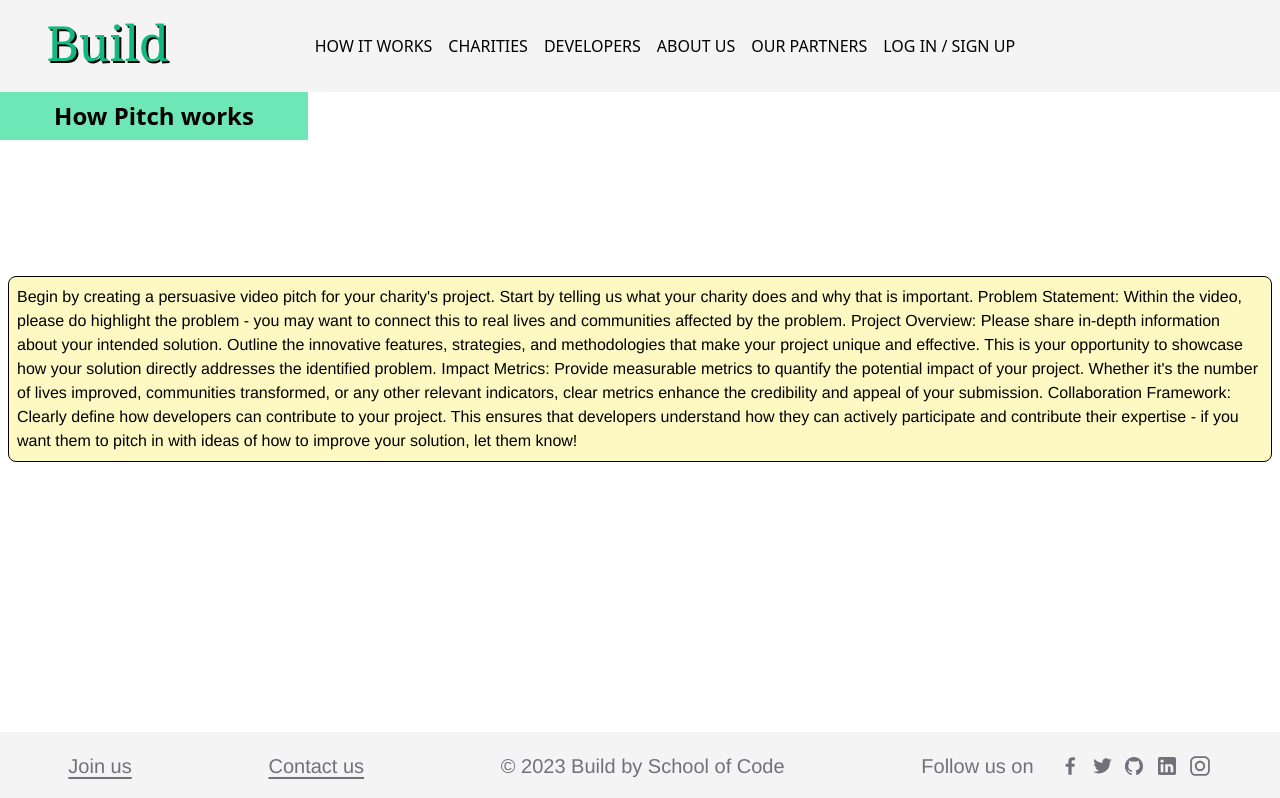
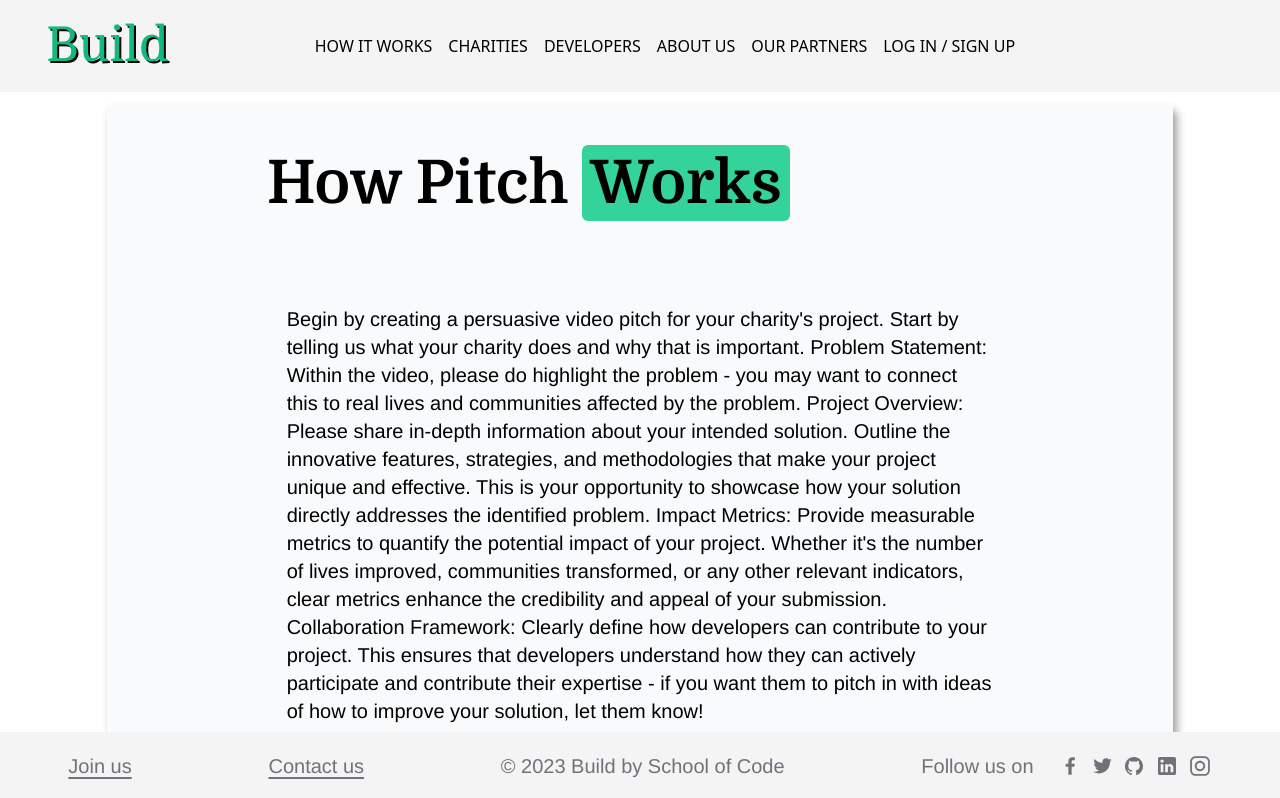
Before and after one commit to SchoolOfCode/Team-Build, a Next.js app: page /charity/dashboard/how-pitching-works in a window 1280 px wide. Shown: the top 798 px of the page. Built offline with nearby package versions, Linux system fonts and the light colour scheme; no server answers.

Commit message:
fixed design for dashboards

```diff
--- a/src/app/charity/dashboard/how-pitching-works/page.jsx
+++ b/src/app/charity/dashboard/how-pitching-works/page.jsx
@@ -1,32 +1,41 @@
+import DeveloperDashboard from "@/app/developers/dashboard/page";
+import Link from "next/link";
 
 export default function HowPitchingWorks() {
   return (
     <section>
-      <div className="headerContainer sm:grid sm:grid-cols-1 sm:grid-rows-3 sm:gap-4 md:grid-cols-4 relative">
-        <h2 className="subTitle text-center text-2xl font-bold p-2 bg-emerald-300">
-          How Pitch works
-        </h2>
-      </div>
-      <div className="section flex flex-col justify-center items-center border border-black rounded-lg p-2 m-2 bg-yellow-100">
-        <p>
-          Begin by creating a persuasive video pitch for your charity's project.
-          Start by telling us what your charity does and why that is important.
-          Problem Statement: Within the video, please do highlight the problem -
-          you may want to connect this to real lives and communities affected by
-          the problem. Project Overview: Please share in-depth information about
-          your intended solution. Outline the innovative features, strategies,
-          and methodologies that make your project unique and effective. This is
-          your opportunity to showcase how your solution directly addresses the
-          identified problem. Impact Metrics: Provide measurable metrics to
-          quantify the potential impact of your project. Whether it's the number
-          of lives improved, communities transformed, or any other relevant
-          indicators, clear metrics enhance the credibility and appeal of your
-          submission. Collaboration Framework: Clearly define how developers can
-          contribute to your project. This ensures that developers understand
-          how they can actively participate and contribute their expertise - if
-          you want them to pitch in with ideas of how to improve your solution,
-          let them know!
-        </p>
+      <div className="lg:lg:overflow-auto lg:mt-[10px] text-left lg:m-auto lg:h-[8/12] lg:bg-slate-50 lg:flex lg:justify-center lg:flex-col lg:align-middle lg:text-xl lg:w-10/12 lg:shadow-[4.0px_8.0px_8.0px_rgba(0,0,0,0.38)] lg:rounded-md">
+        <div className="flex flex-col justify-evenly ml-6 lg:flex lg:mx-40 gap-20">
+          <h1 className="mt-10 leading-snug text-4xl font-bold lg:text-6xl lg:max-w-3xl lg:leading-snug">
+            How Pitch{" "}
+            <span className="bg-emerald-400 py-1 px-2 rounded-md mt-2">
+              Works
+            </span>
+          </h1>
+          <p className="mx-5">
+            Begin by creating a persuasive video pitch for your charity's
+            project. Start by telling us what your charity does and why that is
+            important. Problem Statement: Within the video, please do highlight
+            the problem - you may want to connect this to real lives and
+            communities affected by the problem. Project Overview: Please share
+            in-depth information about your intended solution. Outline the
+            innovative features, strategies, and methodologies that make your
+            project unique and effective. This is your opportunity to showcase
+            how your solution directly addresses the identified problem. Impact
+            Metrics: Provide measurable metrics to quantify the potential impact
+            of your project. Whether it's the number of lives improved,
+            communities transformed, or any other relevant indicators, clear
+            metrics enhance the credibility and appeal of your submission.
+            Collaboration Framework: Clearly define how developers can
+            contribute to your project. This ensures that developers understand
+            how they can actively participate and contribute their expertise -
+            if you want them to pitch in with ideas of how to improve your
+            solution, let them know!
+          </p>
+          <button className="button bg-red-400  font-bold rounded w-44 h-10 text-sm lg:w-64 lg:text-md lg:mt-4 m-2 mb-10">
+            <Link href="">Return to Dashboard</Link>
+          </button>
+        </div>
       </div>
     </section>
   );
--- a/src/app/developers/dashboard/page.jsx
+++ b/src/app/developers/dashboard/page.jsx
@@ -11,6 +11,9 @@ export default function DeveloperDashboard() {
             Dashboard
           </span>
         </h1>
+        <p className="ml-4 italic">
+          Click on a project title to find out more about it.
+        </p>
         <span className="border-b border-black w-11/12 ml-2 mr-2"></span>
       </div>
       <DisplayDevelopersDashboard2 />
--- a/src/components/CharitiesActiveProject.jsx
+++ b/src/components/CharitiesActiveProject.jsx
@@ -2,15 +2,16 @@ import translateStatusToWord from "./translateProjectStatus";
 import Link from "next/link";
 
 export default function CharitiesActiveProject({ project }) {
-
   // Return the line item for the charities active project
   return (
     <li className="lg:grid lg:grid-cols-6 lg:border-b lg:border-slate-400 lg:mr-20 border-b border-slate-700 pb-4">
       <Link key={project.project_id} href={`dashboard/${project.project_id}`}>
-        <h1 className="col-span-2">{project.title}</h1>
+        <h1 className="col-span-2 font-bold">{project.title}</h1>
       </Link>
-        <p className="col-span-3 flex flex-wrap">{project.short_desc}</p>
-        <p status="col-span-3 flex flex-wrap">{translateStatusToWord(project.status)}</p>
+      <p className="ml-4 col-span-4 flex flex-wrap">{project.short_desc}</p>
+      <p status="col-span-3 flex flex-wrap justify-right">
+        {translateStatusToWord(project.status)}
+      </p>
     </li>
   );
 }
--- a/src/components/CharitiesPitch.jsx
+++ b/src/components/CharitiesPitch.jsx
@@ -6,10 +6,12 @@ export default function CharitiesPitch({ project }) {
   return (
     <li className="lg:grid lg:grid-cols-6 lg:border-b lg:border-slate-400 lg:mr-20 border-b border-slate-700 pb-4">
       <Link key={project.project_id} href={`dashboard/${project.project_id}`}>
-        <h1 className="col-span-2">{project.title}</h1>
+        <h1 className="col-span-2 font-bold">{project.title}</h1>
       </Link>
-        <p className="col-span-3 flex flex-wrap">{project.short_desc}</p>
-        <p status="col-span-3 flex flex-wrap">{translateStatusToWord(project.status)}</p>
+      <p className="ml-4 col-span-4 flex flex-wrap">{project.short_desc}</p>
+      <p status="col-span-3 flex flex-wrap">
+        {translateStatusToWord(project.status)}
+      </p>
     </li>
   );
 }
--- a/src/components/DevelopersActiveProject.jsx
+++ b/src/components/DevelopersActiveProject.jsx
@@ -6,9 +6,9 @@ export default function DevelopersActiveProject({ project }) {
   return (
     <li className="lg:grid lg:grid-cols-6 lg:border-b lg:border-slate-400 lg:mr-20 border-b border-slate-700 pb-4">
       <Link key={project.project_id} href={`dashboard/${project.project_id}`}>
-        <h1 className="col-span-2">{project.title}</h1>
+        <h1 className="col-span-2 font-bold pt-1">{project.title}</h1>
       </Link>
-      <p className="col-span-3 flex flex-wrap">{project.short_desc}</p>
+      <p className="col-span-4 flex flex-wrap lg:ml-6">{project.short_desc}</p>
     </li>
   );
 }
--- a/src/components/DevelopersAvailableProject.jsx
+++ b/src/components/DevelopersAvailableProject.jsx
@@ -15,7 +15,7 @@ export default function DevelopersAvailableProject({
       <Link key={project.project_id} href={`dashboard/${project.project_id}`}>
         <h1 className="col-span-2 font-bold pt-1">{project.title}</h1>
       </Link>
-      <p className="col-span-4 flex flex-wrap">{project.short_desc}</p>
+      <p className="col-span-4 flex flex-wrap lg:ml-6">{project.short_desc}</p>
       <span className="col-span-1 grid gap-3">
         <button
           className="button border-4 border-emerald-500 lg:w-64 lg:h-10 w-44 h-18 text-md text-center text-emerald-500 font-bold justify-self-end"
--- a/src/components/DevelopersInterestedProject.jsx
+++ b/src/components/DevelopersInterestedProject.jsx
@@ -1,14 +1,13 @@
 import Link from "next/link";
 
 export default function DevelopersInterestedProject({ project }) {
-
   // Return the line item for the developers interested projects list
   return (
     <li className="lg:grid lg:grid-cols-6 lg:border-b lg:border-slate-400 lg:mr-20 border-b border-slate-700 pb-4">
       <Link key={project.project_id} href={`dashboard/${project.project_id}`}>
-      <h1 className="col-span-2">{project.title}</h1>
+        <h1 className="col-span-2 font-bold pt-1">{project.title}</h1>
       </Link>
-      <p className="col-span-3 flex flex-wrap">{project.short_desc}</p>
-      </li>
+      <p className="col-span-4 flex flex-wrap lg:ml-6">{project.short_desc}</p>
+    </li>
   );
 }
--- a/src/components/DisplayCharitiesDashboard.jsx
+++ b/src/components/DisplayCharitiesDashboard.jsx
@@ -42,7 +42,11 @@ export default function DisplayCharitiesDashboard() {
   return (
     <>
       <div className="section flex flex-col justify-top items-left rounded-lg p-2 m-2  lg:auto mt-4">
-        <h1 className="subTitle text-xl font-bold">Your Projects</h1>
+        <h1 className="leading-snug text-lg font-bold lg:text-2xl lg:max-w-3xl lg:leading-snug">
+          <span className="bg-emerald-400 py-1 px-2 rounded-md mt-2">
+            Your Projects that are currently being built
+          </span>
+        </h1>
         <ol>
           {activeProjects.map((activeProject) => {
             return (
@@ -56,9 +60,12 @@ export default function DisplayCharitiesDashboard() {
       </div>
 
       <div className="section flex flex-col justify-top items-left rounded-lg p-2 m-2  lg:auto mt-4">
-        <h1 className="subTitle text-xl font-bold">
-          Your Pitches for a new Project
+        <h1 className="mt-10 mb-4 leading-snug text-lg font-bold lg:text-2xl lg:max-w-3xl lg:leading-snug">
+          <span className="bg-emerald-400 py-1 px-2 rounded-md mt-2">
+            Pitches you have submitted for a new project
+          </span>
         </h1>
+
         <ol>
           {pitchedProjects.map((pitchedProjects) => {
             return (
```
Also changed, not shown: src/app/charity/dashboard/page.jsx (+7 -4 lines), src/components/DisplayDevelopersDashboard2.jsx (+19 -8 lines), public/howitworksv2 2.svg (added). Lines whose indentation alone changed are shown as unchanged.
